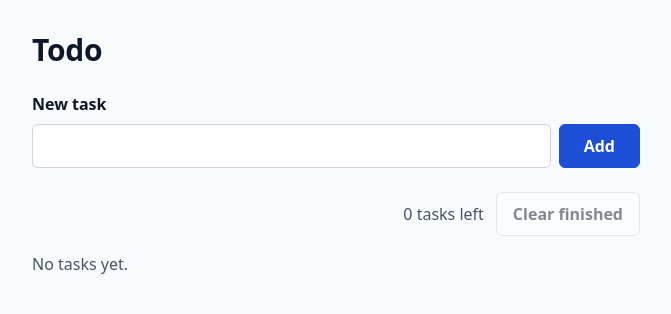
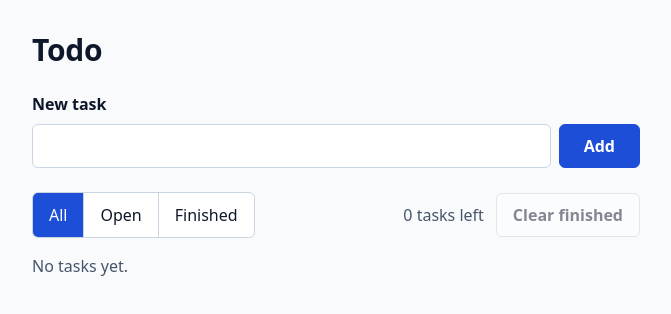
Before and after one commit to RomkaLTU/cobble-demo, a React (Vite) app: page / in a window 1280 px wide. Shown: the top 314 px of the page, without its empty margins (304-975 px from the left). Built offline with nearby package versions, Linux system fonts and the light colour scheme.

Commit message:
feat: switch the list between All, Open and Finished views
Refs: COD-3642

```diff
--- a/src/App.tsx
+++ b/src/App.tsx
@@ -2,10 +2,11 @@ import { useEffect, useState } from 'react'
 import ListToolbar from './components/ListToolbar'
 import NewTaskForm from './components/NewTaskForm'
 import TaskList from './components/TaskList'
-import { STORAGE_KEY, addTask, clearDone, countOpen, loadTasks, removeTask, saveTasks, toggleTask, type Task } from './store'
+import { STORAGE_KEY, addTask, clearDone, countOpen, loadTasks, removeTask, saveTasks, toggleTask, type Task, type View } from './store'
 
 export default function App() {
   const [tasks, setTasks] = useState<Task[]>(() => loadTasks(localStorage))
+  const [view, setView] = useState<View>('all')
 
   useEffect(() => {
     saveTasks(localStorage, tasks)
@@ -42,8 +43,14 @@ export default function App() {
     <main>
       <h1>Todo</h1>
       <NewTaskForm onAdd={handleAdd} />
-      <ListToolbar openCount={countOpen(tasks)} hasDone={tasks.some((t) => t.done)} onClearDone={handleClearDone} />
-      <TaskList tasks={tasks} onToggle={handleToggle} onRemove={handleRemove} />
+      <ListToolbar
+        openCount={countOpen(tasks)}
+        hasDone={tasks.some((t) => t.done)}
+        view={view}
+        onViewChange={setView}
+        onClearDone={handleClearDone}
+      />
+      <TaskList tasks={tasks} view={view} onToggle={handleToggle} onRemove={handleRemove} />
     </main>
   )
 }
--- a/src/components/ListToolbar.tsx
+++ b/src/components/ListToolbar.tsx
@@ -1,8 +1,23 @@
-type Props = { openCount: number; hasDone: boolean; onClearDone: () => void }
+import type { View } from '../store'
 
-export default function ListToolbar({ openCount, hasDone, onClearDone }: Props) {
+type Props = { openCount: number; hasDone: boolean; view: View; onViewChange: (view: View) => void; onClearDone: () => void }
+
+const VIEWS: { value: View; label: string }[] = [
+  { value: 'all', label: 'All' },
+  { value: 'open', label: 'Open' },
+  { value: 'done', label: 'Finished' },
+]
+
+export default function ListToolbar({ openCount, hasDone, view, onViewChange, onClearDone }: Props) {
   return (
     <div className="toolbar">
+      <div className="view-switch" role="group" aria-label="Show">
+        {VIEWS.map(({ value, label }) => (
+          <button key={value} type="button" aria-pressed={view === value} onClick={() => onViewChange(value)}>
+            {label}
+          </button>
+        ))}
+      </div>
       <p className="toolbar__count" aria-live="polite">
         {openCount} {openCount === 1 ? 'task' : 'tasks'} left
       </p>
--- a/src/components/TaskList.tsx
+++ b/src/components/TaskList.tsx
@@ -1,14 +1,23 @@
-import type { Task } from '../store'
+import { filterTasks, type Task, type View } from '../store'
 import TaskItem from './TaskItem'
 
-type Props = { tasks: Task[]; onToggle: (id: string) => void; onRemove: (id: string) => void }
+type Props = { tasks: Task[]; view: View; onToggle: (id: string) => void; onRemove: (id: string) => void }
 
-export default function TaskList({ tasks, onToggle, onRemove }: Props) {
+const EMPTY_VIEW_MESSAGES: Record<View, string> = {
+  all: 'No tasks yet.',
+  open: 'No open tasks.',
+  done: 'No finished tasks.',
+}
+
+export default function TaskList({ tasks, view, onToggle, onRemove }: Props) {
   if (tasks.length === 0) return <p className="empty">No tasks yet.</p>
+
+  const visible = filterTasks(tasks, view)
+  if (visible.length === 0) return <p className="empty">{EMPTY_VIEW_MESSAGES[view]}</p>
 
   return (
     <ul className="task-list">
-      {tasks.map((task) => (
+      {visible.map((task) => (
         <TaskItem key={task.id} task={task} onToggle={onToggle} onRemove={onRemove} />
       ))}
     </ul>
--- a/src/store.ts
+++ b/src/store.ts
@@ -39,3 +39,10 @@ export function toggleTask(tasks: Task[], id: string): Task[] {
 export function countOpen(tasks: Task[]): number {
   return tasks.filter((task) => !task.done).length
 }
+
+export type View = 'all' | 'open' | 'done'
+
+export function filterTasks(tasks: Task[], view: View): Task[] {
+  if (view === 'all') return tasks
+  return tasks.filter((task) => task.done === (view === 'done'))
+}
--- a/src/styles.css
+++ b/src/styles.css
@@ -103,6 +103,53 @@ h1 {
   align-items: center;
   gap: var(--space-2);
   margin-bottom: var(--space-3);
+}
+
+.view-switch {
+  display: inline-flex;
+  border: 1px solid var(--color-border);
+  border-radius: var(--radius);
+  background: var(--color-surface);
+}
+
+.view-switch button {
+  min-height: var(--control-height);
+  padding: 0 var(--space-3);
+  border: 0;
+  border-radius: 0;
+  background: transparent;
+  color: var(--color-text);
+  font: inherit;
+  cursor: pointer;
+  transition: background-color 150ms, color 150ms;
+}
+
+.view-switch button + button {
+  border-inline-start: 1px solid var(--color-border);
+}
+
+.view-switch button:first-child {
+  border-start-start-radius: calc(var(--radius) - 1px);
+  border-end-start-radius: calc(var(--radius) - 1px);
+}
+
+.view-switch button:last-child {
+  border-start-end-radius: calc(var(--radius) - 1px);
+  border-end-end-radius: calc(var(--radius) - 1px);
+}
+
+.view-switch button:hover {
+  background: var(--color-subtle);
+}
+
+.view-switch button[aria-pressed='true'] {
+  background: var(--color-accent);
+  color: #fff;
+}
+
+.view-switch button:focus-visible {
+  outline: 2px solid var(--color-accent);
+  outline-offset: 2px;
 }
 
 .toolbar__count {
@@ -221,6 +268,7 @@ h1 {
 @media (prefers-reduced-motion: reduce) {
   .new-task button,
   .toolbar__clear,
+  .view-switch button,
   .task__remove {
     transition: none;
   }
```
Also changed, not shown: 1 other file (tests, documents, lock files or other folders).
